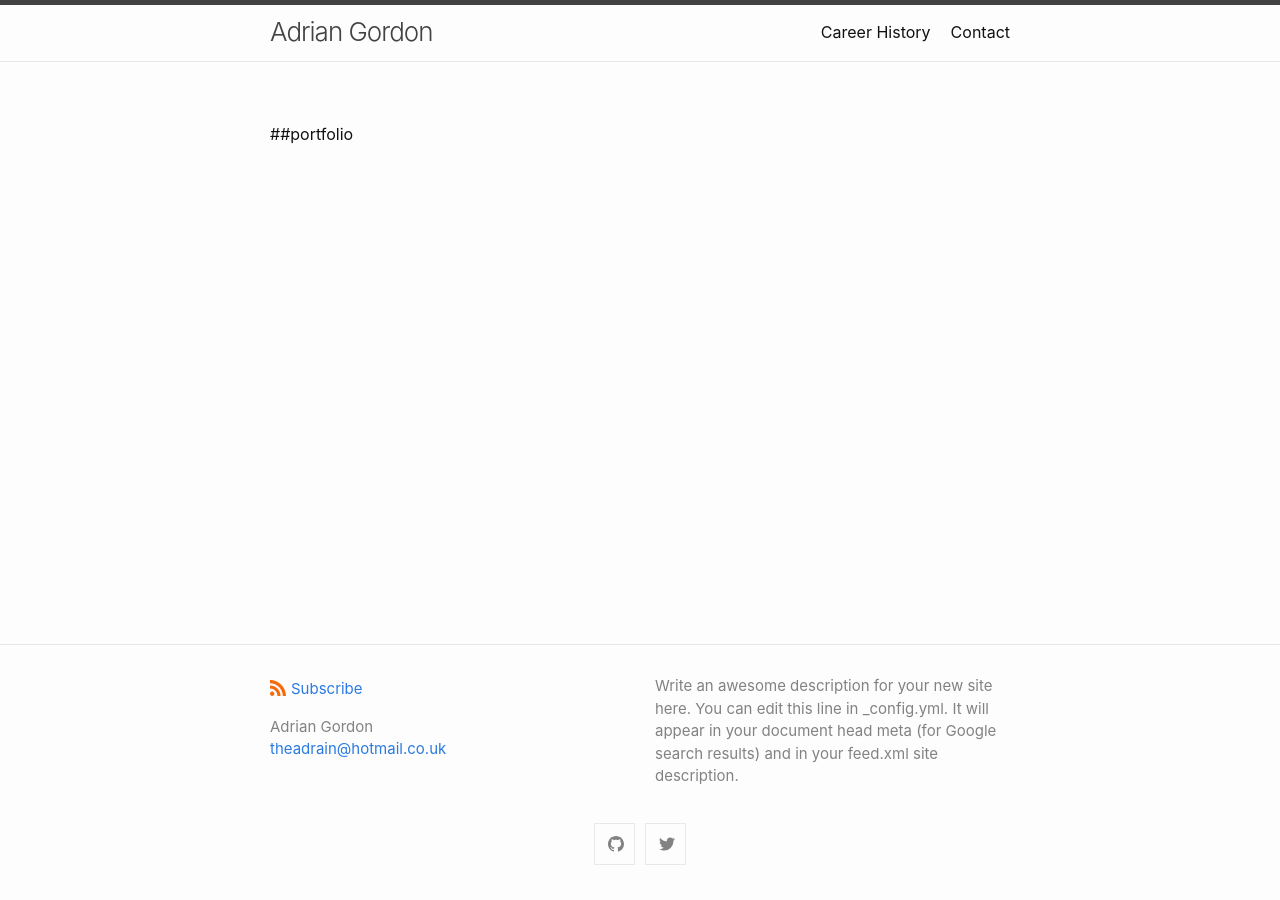
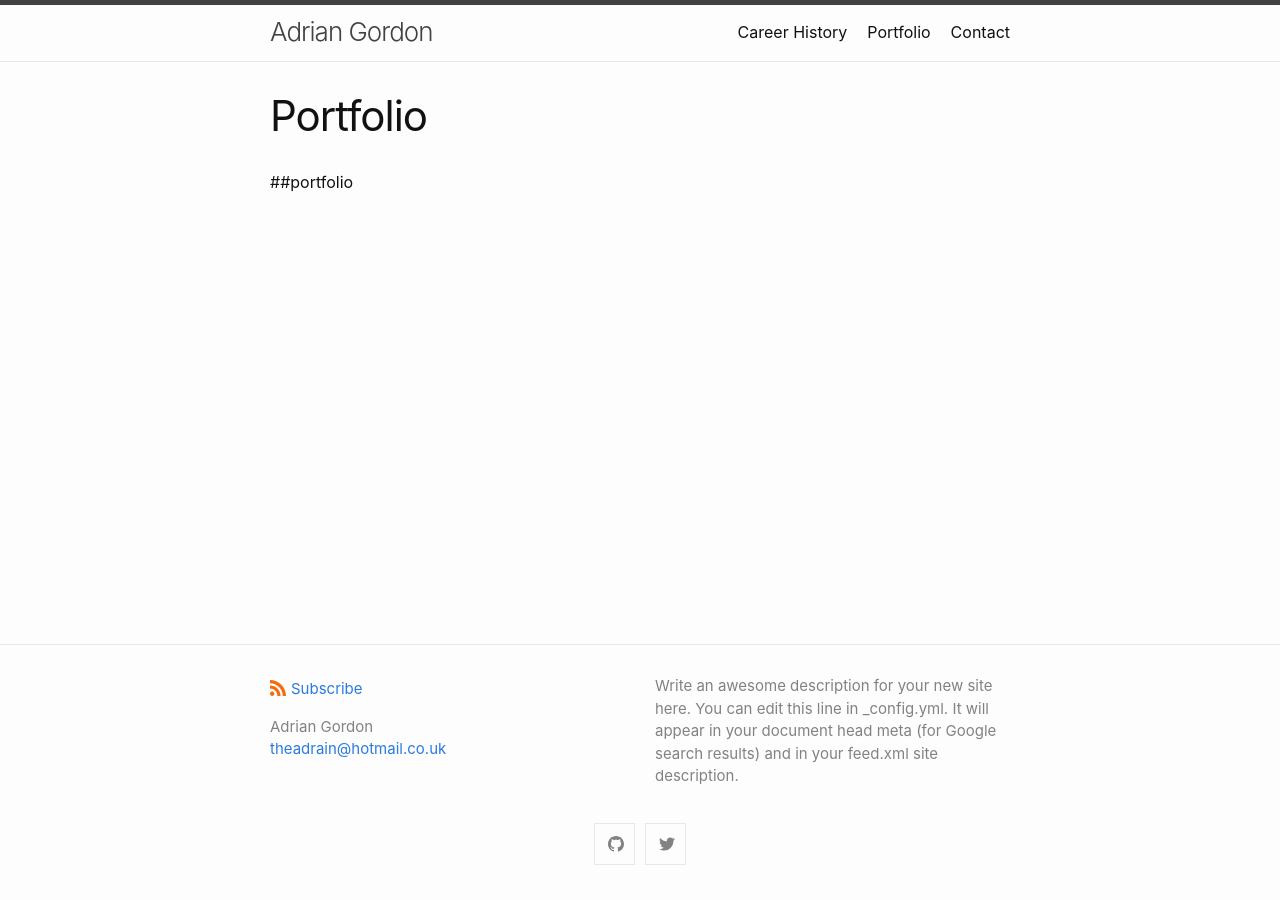
Before and after one commit to TheADrain/Portfolio, a Jekyll site: the page built from docs/portfolio.markdown, in a window 1280 px wide. Built offline with Jekyll 4.4.1, drawn with Linux system fonts in a browser that asks for light colours; our own code applies the rules of GitHub Pages for plain Markdown files.

Commit message:
Update portfolio.markdown

```diff
--- a/docs/portfolio.markdown
+++ b/docs/portfolio.markdown
@@ -1,2 +1,7 @@
+---
+layout: page
+title: Portfolio
+permalink: /portfolio/
+---
 
 ##portfolio
```
